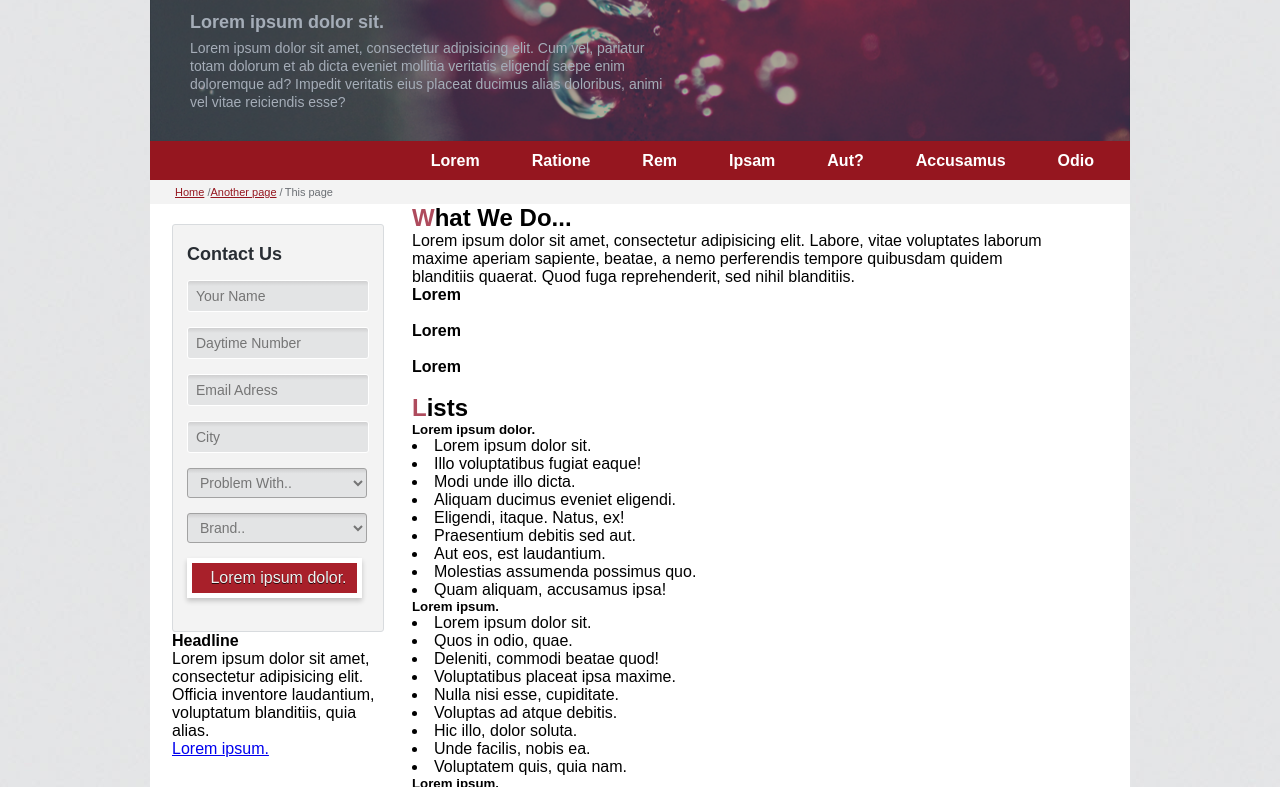
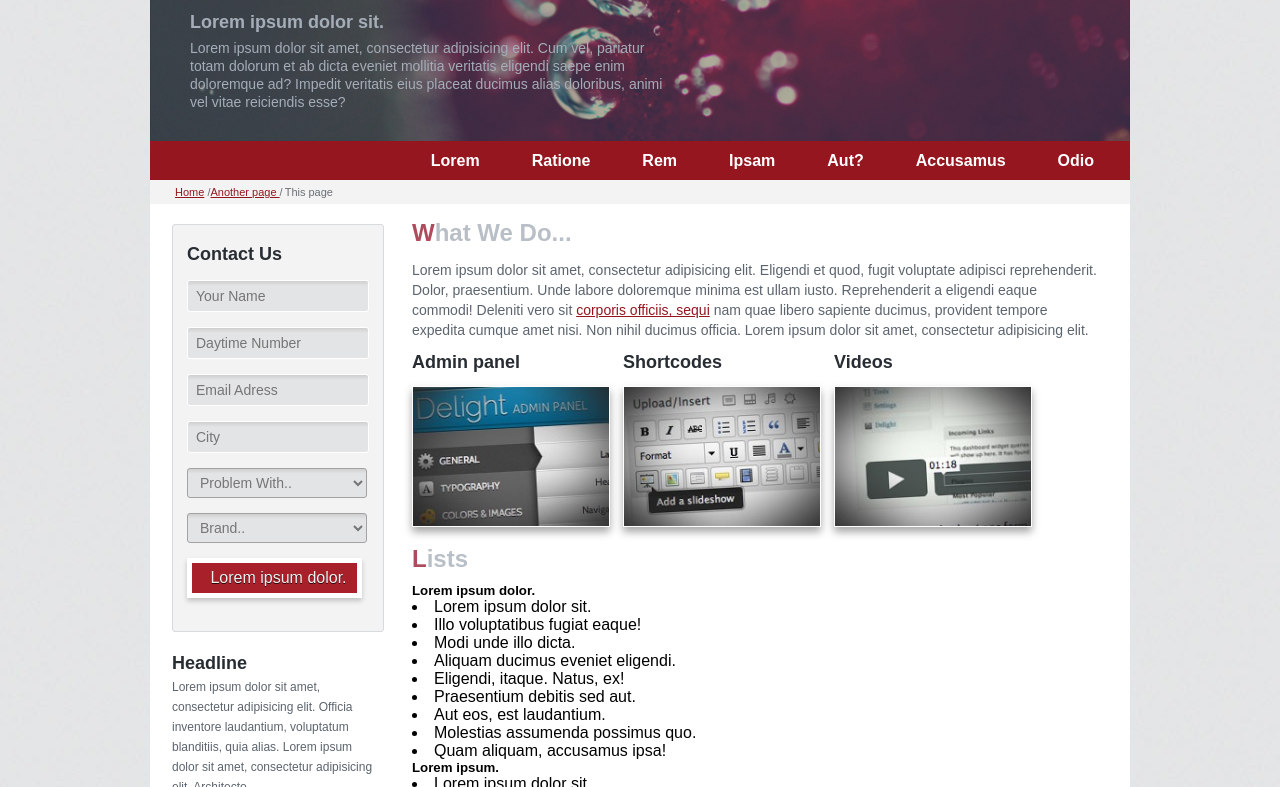
Before and after one commit to TrueEntrant/Cherry, a plain HTML site: page project_cherry/index.html in a window 1280 px wide. Shown: the part 165-952 px from the top of the page. Drawn offline with Linux system fonts and the light colour scheme.

Commit message:
the first pulp ready

```diff
--- a/project_cherry/css/style.css
+++ b/project_cherry/css/style.css
@@ -177,7 +177,7 @@ aside {
 }
 article {
   max-width: 730px;
-  width: 65%;
+  width: 70%;
   position: relative;
   left: 262px;
   top: 0;
@@ -200,7 +200,7 @@ footer {
   border: 1px solid #d8dbde;
   border-radius: 3px;
 }
-.form h4 {
+h4 {
   font-size: 18px;
   color: rgb(40, 45, 51);
 }
@@ -229,7 +229,7 @@ footer {
   font-size: 16px;
   color: rgb(241, 241, 241);
   text-shadow: 0px 1px 0px rgba(0, 0, 0, 0.75);
-  color: ;
+  text-align: center;
   max-width: 165px;
   max-height: 35px;
   background: #a8202a;
@@ -238,3 +238,48 @@ footer {
   box-shadow: 0px 3px 5px rgba(0,0,0,0.2);
   border-radius: 0;
 }
+.descr {
+  font-size: 12px;
+  color: rgb(92, 100, 110);
+  line-height: 1.667;
+}
+.descr h4 {
+  font-size: 18px;
+  color: rgb(40, 45, 51);
+  font-weight: bold;
+  line-height: 1.5;
+}
+article h2 {
+  color: #b9bfc7;
+  font-size: 24px;
+  font-weight: bold;
+  padding: 0 0 10px 0;
+}
+.what {
+  padding: 12px 0 0 0;
+  font-size: 14px;
+  color: rgb(92, 100, 110);
+  line-height: 1.429;
+  text-align: left;
+}
+.what a {
+  color: #95161f;
+}
+.images {
+  padding: 10px 0 13px 0;
+  display: flex;
+  flex-direction: row;
+  flex-wrap: wrap;
+  justify-content: space-between;
+  max-width: 620px;
+  width: 100%;
+}
+.images h4 {
+  padding: 0 0 10px 0;
+}
+.images img {
+  max-width: 196px;
+  width: 100%;
+  border: 1px solid #FFF;
+  box-shadow: 0 5px 8px rgba(0,0,0,0.35)
+}
--- a/project_cherry/index.html
+++ b/project_cherry/index.html
@@ -54,7 +54,7 @@
 		<div class="bread">
 			<ul>
 				<li><a href="#">Home</a> / </li>
-				<li><a href="#">Another page</a> / </li>
+				<li><a href="#"> Another page </a> / </li>
 				<li><p>This page</p></li>
 			</ul>
 		</div>
@@ -84,10 +84,10 @@
 					<p><input class="but" type="submit" value="Lorem ipsum dolor."	></p>
 				</form>
 			</div>
-
+<br>
 			<div class="descr">
 				<h4>Headline</h4>
-				<p>Lorem ipsum dolor sit amet, consectetur adipisicing elit. Officia inventore laudantium, voluptatum blanditiis, quia alias.</p>
+				<p>Lorem ipsum dolor sit amet, consectetur adipisicing elit. Officia inventore laudantium, voluptatum blanditiis, quia alias. Lorem ipsum dolor sit amet, consectetur adipisicing elit. Architecto.</p>
 				<p><a href="#">Lorem ipsum.</a></p>
 			</div>
 	</aside>
@@ -96,19 +96,19 @@
 		<div class="what">
 
 			<h2>What We Do...</h2>
-			<p>Lorem ipsum dolor sit amet, consectetur adipisicing elit. Labore, vitae voluptates laborum maxime aperiam sapiente, beatae, a nemo perferendis tempore quibusdam quidem blanditiis quaerat. Quod fuga reprehenderit, sed nihil blanditiis.</p>
+			<p>	Lorem ipsum dolor sit amet, consectetur adipisicing elit. Eligendi et quod, fugit voluptate adipisci reprehenderit. Dolor, praesentium. Unde labore doloremque minima est ullam iusto. Reprehenderit a eligendi eaque commodi! Deleniti vero sit <a href="#">corporis officiis, sequi</a> nam quae libero sapiente ducimus, provident tempore expedita cumque amet nisi. Non nihil ducimus officia. Lorem ipsum dolor sit amet, consectetur adipisicing elit.</p>
 			<div class="images">
 				<div class="img1">
-					<h4>Lorem</h4>
-					<img src="" alt="">
+					<h4>Admin panel</h4>
+					<img src="img/admin.jpg" alt="admin">
 				</div>
 				<div class="img2">
-					<h4>Lorem</h4>
-					<img src="" alt="">
+					<h4>Shortcodes</h4>
+					<img src="img/shortcodes.jpg" alt="shortcodes">
 				</div>
 				<div class="img3">
-					<h4>Lorem</h4>
-					<img src="" alt="">
+					<h4>Videos</h4>
+					<img src="img/videos.jpg" alt="video">
 				</div>
 			</div>
 		</div>
```
Also changed, not shown: project_cherry/img/admin.jpg (added), project_cherry/img/shortcodes.jpg (added), project_cherry/img/videos.jpg (added).
